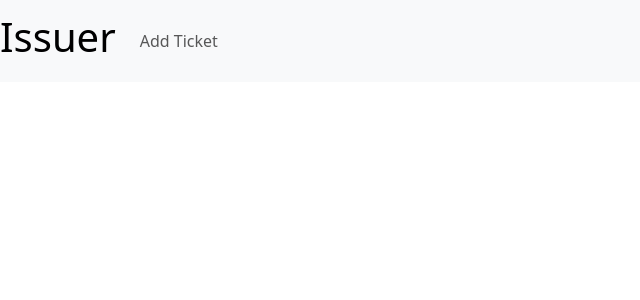
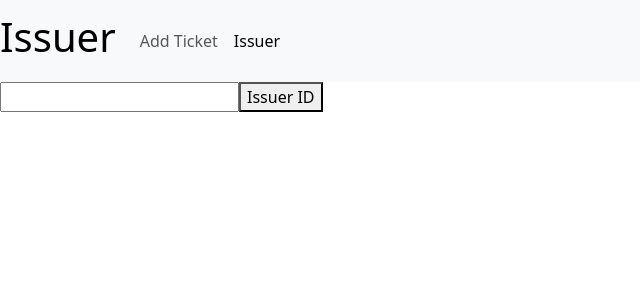
Before and after one commit to MINTYoo/TicketingProject, a React (Create React App) app in the folder client/issuer/: page /issuer in a window 1280 px wide. Before the commit this address had no page. Shown: the top 300 px of the page, without its empty margins (0-640 px from the left). Built offline with nearby package versions, Linux system fonts and the light colour scheme.

Commit message:
Issuer changes add nav bar MINTYOO U GOT THIS

```diff
--- a/client/issuer/src/App.js
+++ b/client/issuer/src/App.js
@@ -6,6 +6,7 @@ import { Route, Routes } from "react-router-dom";
 // We import all the components we need in our app
 import Navbar from "./components/navbar";
 import Create from "./components/create";
+import Issuer from "./components/issuer";
 
 const App = () => {
  return (
@@ -13,8 +14,10 @@ const App = () => {
      <Navbar />
      <Routes>
        <Route path="/create" element={<Create />} />
+       <Route path="/issuer" element={<Issuer />} />
      </Routes>
    </div>
+
  );
 };
 
--- /dev/null
+++ b/client/issuer/src/components/issuer.js
@@ -0,0 +1,54 @@
+import React, { useState } from "react";
+import axios from "axios";
+
+// '/searchIssuer'
+const Issuer = () => {
+    const [searchQuery, setSearchQuery] = useState("");
+    const [searchResults, setSearchResults] = useState([]);
+  /*
+    const handleSearch = async () => {
+      try {
+        //const client = await MongoClient.connect("mongodb://localhost:27017");
+       // const db = client.db("myDatabase");
+        //const collection = db.collection("myCollection");
+
+        /*const results = await collection.find({
+          $text: { $search: searchQuery }
+        }).toArray();
+
+        //setSearchResults(results);
+      } catch (error) {
+        console.error(error);
+      } finally {
+        //mongoose.disconnect();
+      }
+    };
+  */
+    const handleSearch = async () => {
+        try {
+          const response = await axios.post("http://localhost:3000/searchIssuer", {
+            searchQuery
+          });
+          setSearchResults(response.data.issuerID);
+          console.log();
+        } catch (error) {
+          console.error(error);
+        }
+      };
+
+    return (
+      <div>
+        <input
+          type="text"
+          value={searchQuery}
+          onChange={event => setSearchQuery(event.target.value)}
+        />
+        <button onClick={handleSearch}>Issuer ID</button>
+        {searchResults.map(result => (
+          <div key={result.issuerID}>{result.ticketdata}</div>
+        ))}
+      </div>
+    );
+  };
+
+  export default Issuer;
--- a/client/issuer/src/components/navbar.js
+++ b/client/issuer/src/components/navbar.js
@@ -32,6 +32,11 @@ export default function Navbar() {
                Add Ticket
              </NavLink>
            </li>
+           <li className="nav-item">
+            <NavLink className="nav-link" to="/issuer">
+              Issuer
+            </NavLink>
+           </li>
          </ul>
        </div>
      </nav>
```
Also changed, not shown: 1 other file (tests, documents, lock files or other folders).
